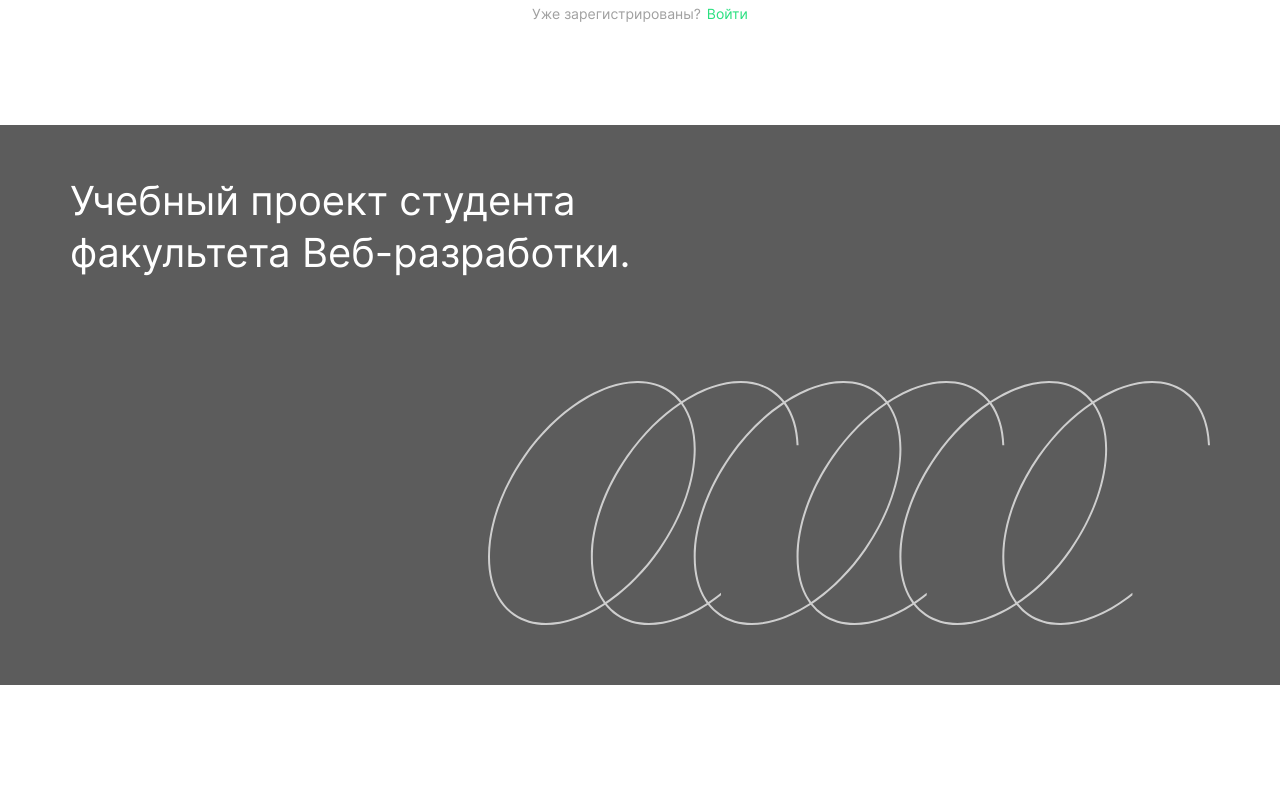
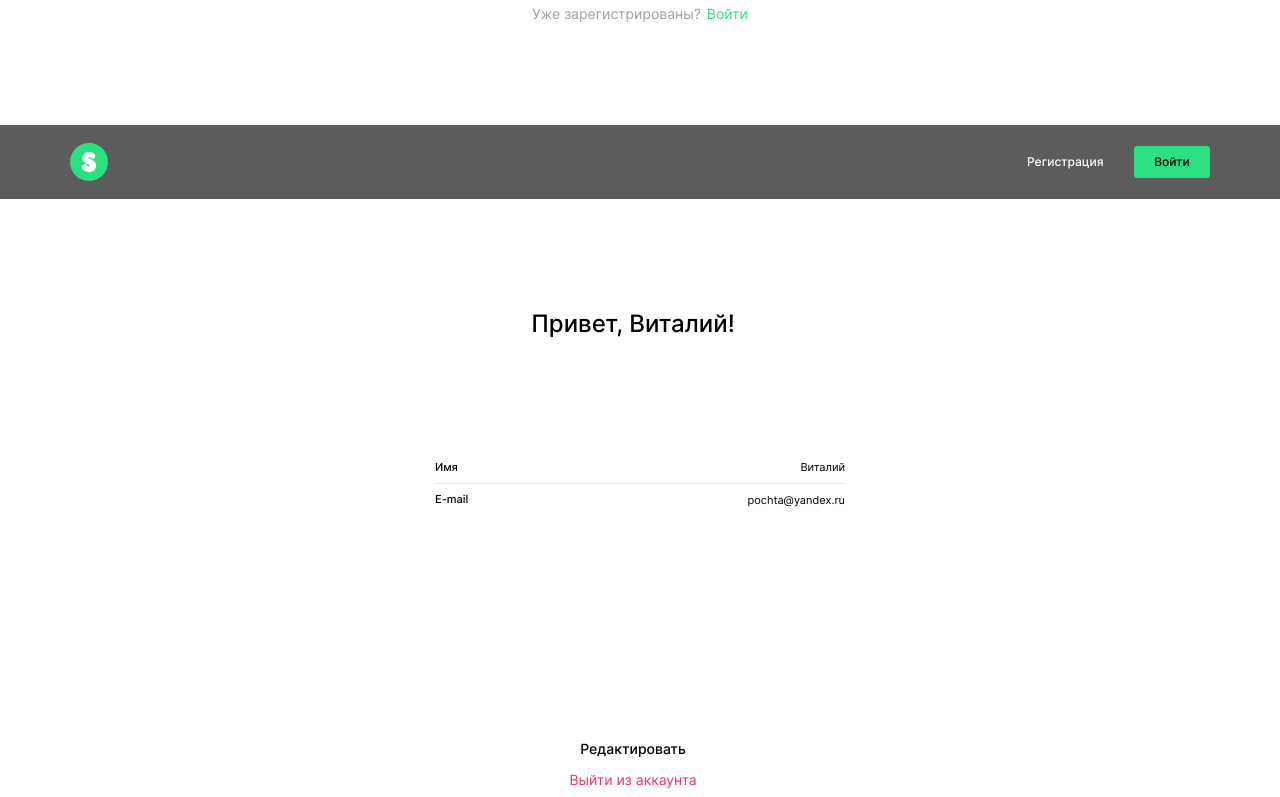
Before and after one commit to MalyshV/movies-explorer-frontend, a React (Create React App) app: page / in a window 1280 px wide. Shown: the part 1180-1977 px from the top of the page. Built offline with nearby package versions, Linux system fonts and the light colour scheme; the HTML template or start-up script is replaced by a standard one.

Commit message:
feat: add Profile component

```diff
--- a/src/components/App/App.js
+++ b/src/components/App/App.js
@@ -9,6 +9,7 @@ import AboutMe from '../AboutMe/AboutMe';
 import Header from '../Header/Header';
 import Register from '../Register/Register';
 import Login from '../Login/Login';
+import Profile from '../Profile/Profile';
 
 import Techs from '../Techs/Techs';
 
@@ -19,6 +20,7 @@ const App = () => {
         <Header />
         <Register />
         <Login />
+        <Profile />
         <Promo />
         <AboutProject />
         <Techs />
--- a/src/components/Login/Login.js
+++ b/src/components/Login/Login.js
@@ -21,7 +21,7 @@ const Login = () => {
         </form>
         <div className="register__signin">
             <p className="register__text">Уже зарегистрированы?</p>
-            <Link className="register__link" to="/signin">Войти</Link>
+            <Link className="register__link" to="/signup">Войти</Link>
           </div>
       </div>
     </div>
--- a/src/components/Profile/Profile.js
+++ b/src/components/Profile/Profile.js
@@ -0,0 +1,34 @@
+import React from 'react';
+import logo from '../../images/logo.svg';
+import { Link } from 'react-router-dom';
+import Header from '../Header/Header';
+
+const Profile = () => {
+  return (
+    <div className="page">
+      <Header />
+      <div className="register">
+        <div className="register__content register__content_type_loggedin">
+          <h2 className="register__title register__title_type_loggedin">Привет, Виталий!</h2>
+          <form className="register__form">
+            <fieldset className="register__container register__container_type_loggedin">
+              <label className="register__label register__label_type_loggedin">Имя</label>
+              <input type="text" className="register__input register__input_type_loggedin" required tabIndex="1" value={'Виталий'} />
+              <span className="register__error" />
+              <input type="email" className="register__input register__input_type_loggedin" required tabIndex="2" value={'pochta@yandex.ru'} />
+              <label className="register__label register__label_type_loggedin">E-mail</label>
+              <span className="register__error" />
+              <button className="register__button register__button_type_loggedin">Редактировать</button>
+            </fieldset>
+          </form>
+          <div className="register__signin">
+              <p className="register__text"></p>
+              <Link className="register__link register__link_type_loggedin" to="/">Выйти из аккаунта</Link>
+            </div>
+        </div>
+      </div>
+    </div>
+  )
+}
+
+export default Profile;
--- a/src/components/Register/Register.css
+++ b/src/components/Register/Register.css
@@ -13,6 +13,10 @@
   width: 100%;
   display: flex;
   flex-direction: column;
+}
+
+.register__content_type_loggedin {
+  max-width: 410px;
 }
 
 .register__logo {
@@ -34,14 +38,17 @@
   width: 100%;
 }
 
+.register__title_type_loggedin {
+  text-align: center;
+  margin-bottom: 123px;
+}
+
 .register__form {
   margin: 0;
   padding: 0;
   font: inherit;
   display: flex;
   flex-direction: column;
-  max-width: 396px;
-  width: 100%;
 }
 
 .register__container {
@@ -51,6 +58,10 @@
   display: flex;
   flex-direction: column;
   border: 0;
+}
+
+.register__container_type_loggedin {
+  margin-bottom: 0;
 }
 
 .register__label {
@@ -67,6 +78,21 @@
   margin-top: 0;
 }
 
+.register__label_type_loggedin {
+  margin: 0;
+  font-weight: 500;
+  font-size: 11px;
+  line-height: 13px;
+  color: #000000;
+  margin-bottom: -23px;
+  z-index: 1;
+}
+
+.register__label_type_loggedin:nth-of-type(2) {
+  margin-bottom: 0;
+  margin-top: -23px;
+}
+
 .register__input {
   margin: 0;
   padding: 0;
@@ -75,6 +101,19 @@
   border-bottom: 1px solid #E8E8E8;
   white-space: nowrap;
   overflow: hidden;
+}
+
+.register__input_type_loggedin {
+  max-width: 410px;
+  text-align: end;
+  z-index: 0;
+  font-weight: normal;
+  font-size: 11px;
+  line-height: 13px;
+}
+
+.register__input_type_loggedin:nth-of-type(2) {
+  border: 0;
 }
 
 .register__input_type_sucsess {
@@ -106,6 +145,12 @@
   justify-content: center;
   align-items: center;
   border: 0;
+}
+
+.register__button_type_loggedin {
+  margin-top: 220px;
+  color: #000;
+  background-color: transparent;
 }
 
 .register__button:hover {
@@ -147,3 +192,8 @@
   opacity: 0.7;
   cursor: pointer;
 }
+
+.register__link_type_loggedin {
+  color: #EE3465;
+  margin-left: 0;
+}
--- a/src/index.css
+++ b/src/index.css
@@ -25,3 +25,5 @@
 @import url(./components/Register/Register.css);
 
 @import url(./components/Login/Login.css);
+
+@import url(./components/Profile/Profile.css);
```
